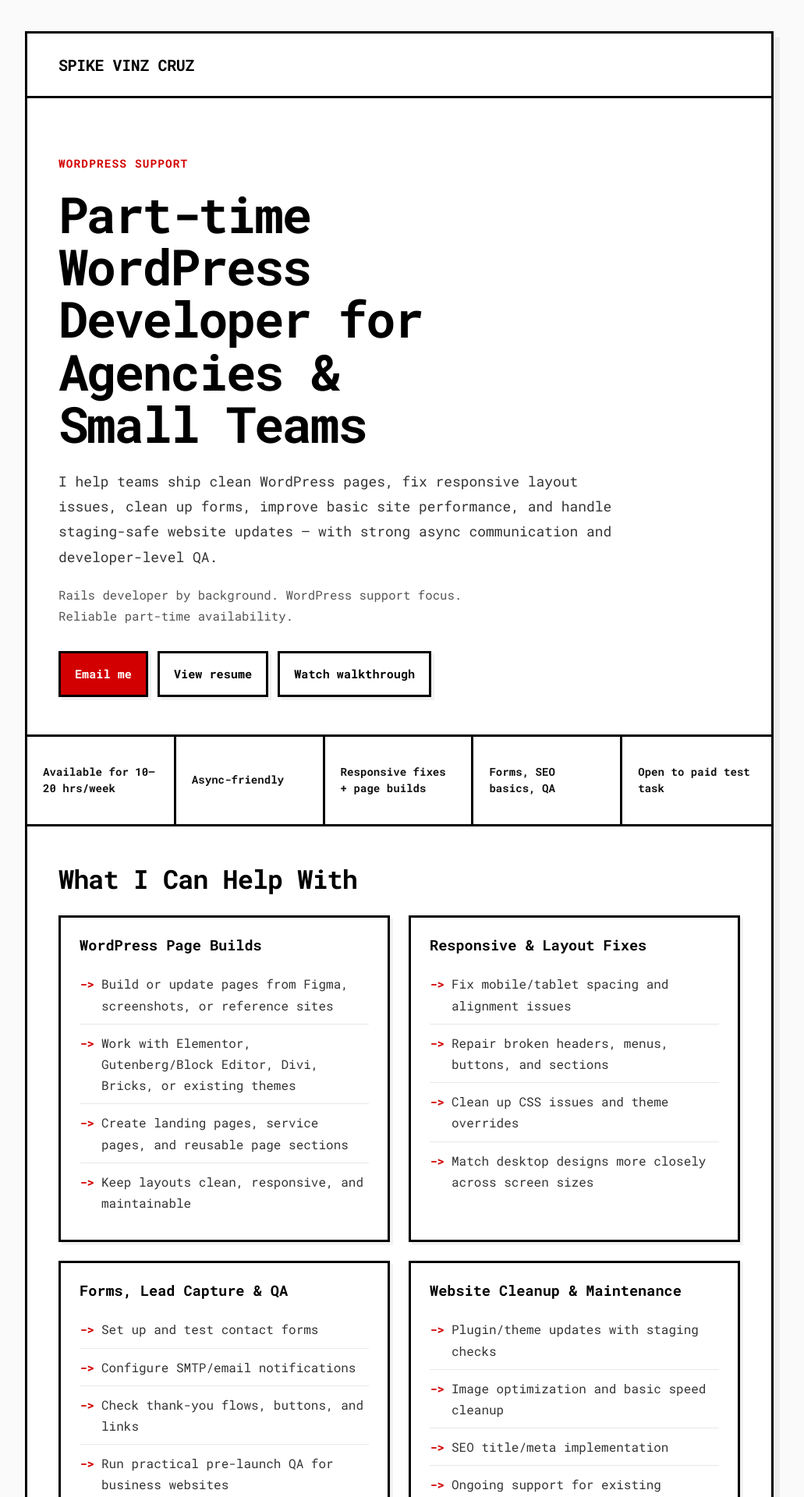
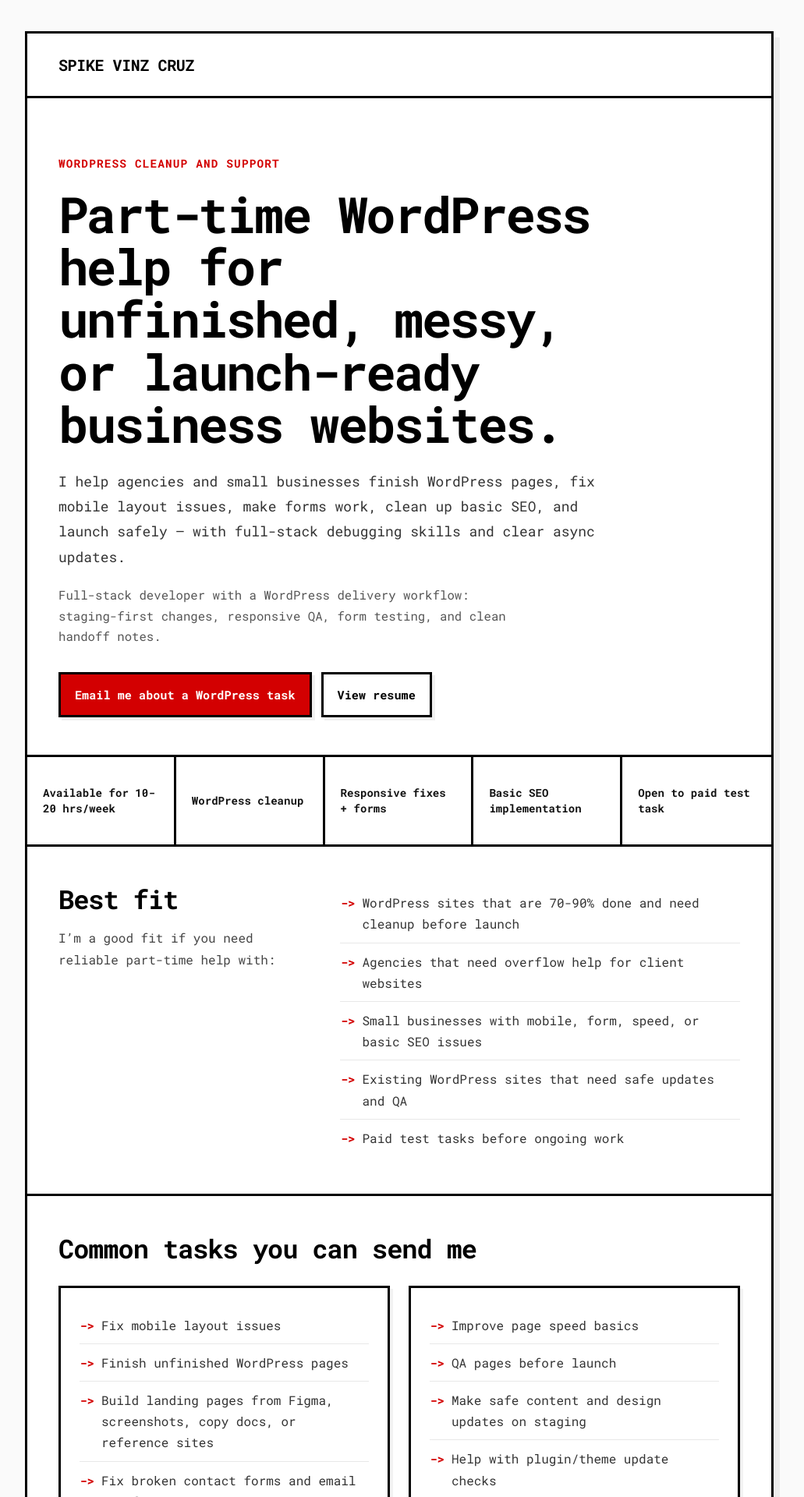
Before and after one commit to superspike7/spikevinz.com, a Jekyll site: the page built from wordpress.html, in a window 1280 px wide. Shown: the top 1920 px of the page at 78% size, without its empty margins (128-1159 px from the left). Built offline with Jekyll 4.4.1, drawn with Linux system fonts in a browser that asks for light colours; some of the changed text lies outside the part shown.

Commit message:
update copy

```diff
--- a/assets/css/main.css
+++ b/assets/css/main.css
@@ -910,7 +910,7 @@
   line-height: 1.05;
   letter-spacing: -0.04em;
   margin-bottom: 24px;
-  max-width: 13ch;
+  max-width: 18ch;
 }
 
 .wordpress-lead {
--- a/wordpress.html
+++ b/wordpress.html
@@ -1,182 +1,246 @@
 ---
 layout: default
-title: Part-time WordPress Developer | Spike Vinz Cruz
-description: Part-time WordPress developer helping agencies and small teams with page builds, responsive fixes, forms, website cleanup, basic SEO implementation, and staging-safe updates.
+title: Part-time WordPress Help | Spike Vinz Cruz
+description: Part-time WordPress implementation, cleanup, responsive fixes, forms, basic SEO implementation, and launch QA for unfinished or messy business websites.
 ---
 
 {% include navbar.html %}
 
 <main class="wordpress-page">
   <section class="wordpress-hero">
-    <p class="wordpress-kicker">WordPress support</p>
-    <h1>Part-time WordPress Developer for Agencies &amp; Small Teams</h1>
-    <p class="wordpress-lead">I help teams ship clean WordPress pages, fix responsive layout issues, clean up forms, improve basic site performance, and handle staging-safe website updates — with strong async communication and developer-level QA.</p>
-    <p class="wordpress-note">Rails developer by background. WordPress support focus. Reliable part-time availability.</p>
+    <p class="wordpress-kicker">WordPress cleanup and support</p>
+    <h1>Part-time WordPress help for unfinished, messy, or launch-ready business websites.</h1>
+    <p class="wordpress-lead">I help agencies and small businesses finish WordPress pages, fix mobile layout issues, make forms work, clean up basic SEO, and launch safely — with full-stack debugging skills and clear async updates.</p>
+    <p class="wordpress-note">Full-stack developer with a WordPress delivery workflow: staging-first changes, responsive QA, form testing, and clean handoff notes.</p>
 
     <div class="wordpress-actions" aria-label="Contact and resume links">
-      <a class="resume-button resume-button--primary" href="mailto:{{ site.email }}">Email me</a>
+      <a class="resume-button resume-button--primary" href="mailto:{{ site.email }}">Email me about a WordPress task</a>
       <a class="resume-button" href="{{ '/resume.html' | relative_url }}">View resume</a>
-      <a class="resume-button" href="#walkthrough">Watch walkthrough</a>
     </div>
   </section>
 
   <section class="wordpress-proof" aria-label="Quick availability and proof points">
-    <p>Available for 10–20 hrs/week</p>
-    <p>Async-friendly</p>
-    <p>Responsive fixes + page builds</p>
-    <p>Forms, SEO basics, QA</p>
+    <p>Available for 10-20 hrs/week</p>
+    <p>WordPress cleanup</p>
+    <p>Responsive fixes + forms</p>
+    <p>Basic SEO implementation</p>
     <p>Open to paid test task</p>
+  </section>
+
+  <section class="wordpress-section wordpress-section--split">
+    <div class="wordpress-section-header">
+      <h2>Best fit</h2>
+      <p>I’m a good fit if you need reliable part-time help with:</p>
+    </div>
+    <ul class="wordpress-check-list">
+      <li>WordPress sites that are 70-90% done and need cleanup before launch</li>
+      <li>Agencies that need overflow help for client websites</li>
+      <li>Small businesses with mobile, form, speed, or basic SEO issues</li>
+      <li>Existing WordPress sites that need safe updates and QA</li>
+      <li>Paid test tasks before ongoing work</li>
+    </ul>
   </section>
 
   <section class="wordpress-section">
     <div class="wordpress-section-header">
-      <h2>What I Can Help With</h2>
+      <h2>Common tasks you can send me</h2>
     </div>
     <div class="wordpress-card-grid">
       <article class="wordpress-card">
-        <h3>WordPress Page Builds</h3>
         <ul>
-          <li>Build or update pages from Figma, screenshots, or reference sites</li>
-          <li>Work with Elementor, Gutenberg/Block Editor, Divi, Bricks, or existing themes</li>
-          <li>Create landing pages, service pages, and reusable page sections</li>
-          <li>Keep layouts clean, responsive, and maintainable</li>
+          <li>Fix mobile layout issues</li>
+          <li>Finish unfinished WordPress pages</li>
+          <li>Build landing pages from Figma, screenshots, copy docs, or reference sites</li>
+          <li>Fix broken contact forms and email notifications</li>
+          <li>Configure SMTP for more reliable form delivery</li>
+          <li>Clean up headings, titles, meta descriptions, and basic SEO fields</li>
         </ul>
       </article>
       <article class="wordpress-card">
-        <h3>Responsive &amp; Layout Fixes</h3>
         <ul>
-          <li>Fix mobile/tablet spacing and alignment issues</li>
-          <li>Repair broken headers, menus, buttons, and sections</li>
-          <li>Clean up CSS issues and theme overrides</li>
-          <li>Match desktop designs more closely across screen sizes</li>
+          <li>Improve page speed basics</li>
+          <li>QA pages before launch</li>
+          <li>Make safe content and design updates on staging</li>
+          <li>Help with plugin/theme update checks</li>
+          <li>Document what changed after each task</li>
         </ul>
-      </article>
-      <article class="wordpress-card">
-        <h3>Forms, Lead Capture &amp; QA</h3>
-        <ul>
-          <li>Set up and test contact forms</li>
-          <li>Configure SMTP/email notifications</li>
-          <li>Check thank-you flows, buttons, and links</li>
-          <li>Run practical pre-launch QA for business websites</li>
-        </ul>
-      </article>
-      <article class="wordpress-card">
-        <h3>Website Cleanup &amp; Maintenance</h3>
-        <ul>
-          <li>Plugin/theme updates with staging checks</li>
-          <li>Image optimization and basic speed cleanup</li>
-          <li>SEO title/meta implementation</li>
-          <li>Ongoing support for existing WordPress sites</li>
-        </ul>
-      </article>
-    </div>
-  </section>
-
-  <section class="wordpress-section wordpress-section--split" id="walkthrough">
-    <div class="wordpress-section-header">
-      <h2>Quick Walkthrough</h2>
-      <p>I’ll add a short Loom video here showing how I think through WordPress page builds, responsive fixes, forms, and QA before delivery.</p>
-    </div>
-    <div class="wordpress-loom-placeholder">
-      <p>Loom video coming soon</p>
-      <!-- Replace this placeholder with a Loom iframe when ready. -->
-    </div>
-  </section>
-
-  <section class="wordpress-section">
-    <div class="wordpress-section-header">
-      <h2>Relevant Web Development Work</h2>
-    </div>
-    <div class="wordpress-card-grid">
-      <article class="wordpress-card wordpress-work-card">
-        <h3>Pine Ridge Tree Care</h3>
-        <p>A fictional Austin tree service WordPress demo built around fast estimates, visible phone CTAs, service pages, emergency-routing copy, and clear next steps for homeowners.</p>
-        <p><strong>Relevant skills:</strong> WordPress page structure, local-service positioning, conversion-focused CTAs, responsive layout, and practical business-site UX.</p>
-        <p><a href="https://pineridge.spikevinz.com" target="_blank" rel="noopener noreferrer">View live sample</a></p>
-      </article>
-      <article class="wordpress-card wordpress-work-card">
-        <h3>CallCrew.pro</h3>
-        <p>A lead-generation SaaS for local service businesses, built with Ruby on Rails. It includes missed-call recovery, SMS workflows, lead tracking, reporting, and operational flows for local businesses.</p>
-        <p><strong>Relevant skills:</strong> Lead capture thinking, conversion flows, forms, CTAs, reporting, and practical UX for service businesses.</p>
-        <p><a href="https://callcrew.pro" target="_blank" rel="noopener noreferrer">View live site</a></p>
-      </article>
-      <article class="wordpress-card wordpress-work-card">
-        <h3>BabyVinci</h3>
-        <p>A newborn tracking app built quickly as a real-world product. It tracks baby feeding, diaper, and sleep activity with a simple, mobile-first interface.</p>
-        <p><strong>Relevant skills:</strong> Fast product delivery, mobile-first UI, practical UX decisions, and building for real daily use.</p>
-        <p><a href="https://babyvinci.com" target="_blank" rel="noopener noreferrer">View live site</a></p>
-      </article>
-      <article class="wordpress-card wordpress-work-card">
-        <h3>LightLaunch Studio</h3>
-        <p>A service brand focused on helping small businesses improve their websites and lead capture flow.</p>
-        <p><strong>Relevant skills:</strong> Landing page structure, website audits, service business positioning, and conversion-focused page improvements.</p>
-        <p><a href="https://lightlaunchstudio.com" target="_blank" rel="noopener noreferrer">View live site</a></p>
       </article>
     </div>
   </section>
 
   <section class="wordpress-section wordpress-section--split">
     <div class="wordpress-section-header">
-      <h2>Why Work With Me</h2>
-      <p>I’m not just a visual page editor. I’m a software developer who is comfortable working with code, debugging issues, and shipping safely.</p>
+      <h2>Featured WordPress sample</h2>
+      <p>Pine Ridge Tree Care</p>
+    </div>
+    <article class="wordpress-card wordpress-work-card">
+      <p>A fictional local-service WordPress site built to demonstrate how I structure a business website for leads, clarity, and mobile usability.</p>
+      <p><strong>What I focused on:</strong></p>
+      <ul>
+        <li>Clear service positioning for tree removal, trimming, and storm cleanup</li>
+        <li>Visible phone and estimate CTAs</li>
+        <li>Service-specific pages</li>
+        <li>Mobile-friendly layout</li>
+        <li>Local service area structure</li>
+        <li>Simple request-estimate flow</li>
+        <li>Practical copy for homeowners who need urgent help</li>
+      </ul>
+      <p><strong>Why this matters:</strong> This is the kind of WordPress work many small businesses actually need: clear pages, working CTAs, responsive sections, service pages, and a site that makes it easy for visitors to take action.</p>
+      <p><a href="https://pineridge.spikevinz.com/" target="_blank" rel="noopener noreferrer">View live WordPress sample</a></p>
+    </article>
+  </section>
+
+  <section class="wordpress-section wordpress-section--split">
+    <div class="wordpress-section-header">
+      <h2>How I approach a WordPress cleanup task</h2>
+    </div>
+    <ol class="wordpress-steps">
+      <li>Check the live issue and expected outcome.</li>
+      <li>Back up the site or work on staging when available.</li>
+      <li>Fix the layout, form, SEO field, page section, or plugin/theme issue.</li>
+      <li>Test desktop, tablet, and mobile.</li>
+      <li>Send a short summary with screenshots or notes.</li>
+    </ol>
+  </section>
+
+  <section class="wordpress-section wordpress-section--split">
+    <div class="wordpress-section-header">
+      <h2>How I deliver safely</h2>
+      <p>Most WordPress problems are not just about changing a page. The important part is making the change safely, testing it, and leaving clear notes.</p>
     </div>
     <ul class="wordpress-check-list">
-      <li>Clear async communication</li>
-      <li>Reliable part-time availability</li>
-      <li>Mobile-first QA</li>
-      <li>Comfortable with messy existing sites</li>
-      <li>Staging-first mindset when available</li>
-      <li>Practical use of AI tools to move faster</li>
-      <li>Manual review before marking work done</li>
-      <li>Short updates with screenshots when helpful</li>
+      <li>Review the issue and expected outcome</li>
+      <li>Back up or use staging when available</li>
+      <li>Avoid unnecessary plugin changes</li>
+      <li>Make the smallest safe fix first</li>
+      <li>Test across desktop and mobile</li>
+      <li>Check forms and email notifications when relevant</li>
+      <li>Share what changed, what was tested, and what still needs attention</li>
     </ul>
   </section>
 
   <section class="wordpress-section wordpress-section--split">
     <div class="wordpress-section-header">
-      <h2>How I Usually Deliver</h2>
+      <h2>What you get after each task</h2>
     </div>
-    <div>
-      <ol class="wordpress-steps">
-        <li>Review the task, design, screenshot, or reference page.</li>
-        <li>Confirm the expected outcome.</li>
-        <li>Implement locally or on staging when available.</li>
-        <li>Test desktop, tablet, and mobile.</li>
-        <li>Check forms, buttons, and important links.</li>
-        <li>Send a clear update with notes or screenshots.</li>
-        <li>Help deploy safely when the work is approved.</li>
-      </ol>
-      <div class="wordpress-qa-card" aria-label="QA checklist">
-        <h3>QA Checklist</h3>
-        <ul>
-          <li>Desktop/tablet/mobile</li>
-          <li>Header/footer behavior</li>
-          <li>CTA buttons</li>
-          <li>Forms and email notifications</li>
-          <li>Important links</li>
-          <li>Console errors</li>
-          <li>Cache/staging issues</li>
-          <li>Basic SEO fields when relevant</li>
-        </ul>
-      </div>
-    </div>
+    <ul class="wordpress-check-list">
+      <li>What was changed</li>
+      <li>What was tested</li>
+      <li>Any risks or follow-up notes</li>
+      <li>Screenshots when helpful</li>
+      <li>Whether it was done on staging or production</li>
+      <li>Recommended next steps</li>
+    </ul>
   </section>
 
   <section class="wordpress-section wordpress-section--split">
     <div class="wordpress-section-header">
-      <h2>Tools &amp; Skills</h2>
+      <h2>Basic SEO implementation I can help with</h2>
+      <p>I don’t promise rankings. I help make the site easier to crawl, understand, measure, and improve.</p>
     </div>
-    <div>
-      <p class="wordpress-tools">WordPress, Elementor, Gutenberg/Block Editor, HTML, CSS, JavaScript, PHP basics, responsive layout fixes, forms, SMTP, basic SEO implementation, performance cleanup, staging workflows, Git, browser DevTools, Claude Code, opencode, Neovim.</p>
-      <p class="wordpress-note wordpress-note--boxed">I use AI coding tools to move faster, but I still manually QA the final output — especially mobile layout, forms, links, and production changes.</p>
+    <ul class="wordpress-check-list">
+      <li>Page titles and meta descriptions</li>
+      <li>Heading structure cleanup</li>
+      <li>Sitemap/plugin setup</li>
+      <li>Google Search Console setup</li>
+      <li>GA4 setup</li>
+      <li>Basic event/key action tracking</li>
+      <li>Image alt text cleanup</li>
+      <li>Internal link checks</li>
+      <li>Indexing/noindex checks</li>
+      <li>Local service page structure</li>
+    </ul>
+  </section>
+
+  <section class="wordpress-section">
+    <div class="wordpress-section-header">
+      <h2>Relevant full-stack background</h2>
+      <p>Although my background is Rails/full-stack development, the same strengths apply to WordPress work: debugging, forms, responsive UI, production-safe changes, QA, integrations, and clear communication.</p>
+    </div>
+    <div class="wordpress-card-grid wordpress-card-grid--three">
+      <article class="wordpress-card wordpress-work-card">
+        <h3>CallCrew</h3>
+        <p>Built a Rails app for local service businesses with lead tracking, SMS workflows, background jobs, and production deployment.</p>
+        <p><strong>Why it matters for WordPress work:</strong> Experience with forms, lead flows, business websites, integrations, production debugging, and customer-facing UX.</p>
+        <p><a href="https://callcrew.pro" target="_blank" rel="noopener noreferrer">View live site</a></p>
+      </article>
+      <article class="wordpress-card wordpress-work-card">
+        <h3>BabyVinci</h3>
+        <p>Built a mobile-first newborn tracking app for real daily use, with simple flows for feeding, diaper, and sleep tracking.</p>
+        <p><strong>Why it matters for WordPress work:</strong> Mobile-first UI, practical UX decisions, fast debugging, and clear product delivery.</p>
+        <p><a href="https://babyvinci.com" target="_blank" rel="noopener noreferrer">View live site</a></p>
+      </article>
+      <article class="wordpress-card wordpress-work-card">
+        <h3>LightLaunch Studio</h3>
+        <p>Created a service brand focused on helping small businesses improve websites, landing pages, and lead capture flows.</p>
+        <p><strong>Why it matters for WordPress work:</strong> Business-site positioning, website audits, landing page structure, and conversion-focused improvements.</p>
+        <p><a href="https://lightlaunchstudio.com" target="_blank" rel="noopener noreferrer">View live site</a></p>
+      </article>
     </div>
   </section>
 
+  <section class="wordpress-section">
+    <div class="wordpress-section-header">
+      <h2>Tools and skills</h2>
+    </div>
+    <div class="wordpress-card-grid wordpress-card-grid--three">
+      <article class="wordpress-card">
+        <h3>WordPress</h3>
+        <ul>
+          <li>WordPress page updates</li>
+          <li>Gutenberg/block editor</li>
+          <li>Elementor/basic page builder support</li>
+          <li>Theme/plugin debugging basics</li>
+          <li>Forms and SMTP setup</li>
+          <li>Basic SEO plugin setup</li>
+          <li>Responsive fixes</li>
+          <li>QA before launch</li>
+        </ul>
+      </article>
+      <article class="wordpress-card">
+        <h3>Technical</h3>
+        <ul>
+          <li>HTML</li>
+          <li>CSS</li>
+          <li>JavaScript</li>
+          <li>PHP theme/plugin debugging basics</li>
+          <li>Git</li>
+          <li>Local/staging workflow</li>
+          <li>DNS/hosting basics</li>
+          <li>Performance cleanup basics</li>
+        </ul>
+      </article>
+      <article class="wordpress-card">
+        <h3>Communication</h3>
+        <ul>
+          <li>Async updates</li>
+          <li>Clear task summaries</li>
+          <li>Screenshot-based QA notes</li>
+          <li>Paid test task friendly</li>
+          <li>Part-time availability</li>
+        </ul>
+      </article>
+    </div>
+    <p class="wordpress-note wordpress-note--boxed">I use AI tools carefully for drafting, debugging support, and faster iteration — but final changes are manually reviewed and tested.</p>
+  </section>
+
+  <section class="wordpress-section wordpress-section--split">
+    <div class="wordpress-section-header">
+      <h2>Not the best fit for</h2>
+    </div>
+    <ul class="wordpress-check-list">
+      <li>Large custom plugin builds as the first project</li>
+      <li>Heavy WooCommerce stores with complex shipping, tax, or inventory logic</li>
+      <li>Full SEO campaigns where you need link building or long-term content strategy</li>
+      <li>Rush jobs with no staging, backup, or clear access</li>
+    </ul>
+  </section>
+
   <section class="wordpress-final-cta">
-    <h2>Looking for reliable part-time WordPress help?</h2>
-    <p>I’m available for part-time WordPress implementation, cleanup, and support work. I’m also open to a paid test task so you can evaluate my work quality.</p>
+    <h2>Have a WordPress task that needs a reliable dev?</h2>
+    <p>Send me the site, the issue, and what needs to happen. I’ll reply with whether I can help and the safest next step.</p>
     <div class="wordpress-actions wordpress-actions--center" aria-label="Final contact links">
-      <a class="resume-button resume-button--primary" href="mailto:{{ site.email }}">Email me</a>
+      <a class="resume-button resume-button--primary" href="mailto:{{ site.email }}">Email me about a WordPress task</a>
       <a class="resume-button" href="{{ '/resume.html' | relative_url }}">View resume</a>
     </div>
   </section>
```
